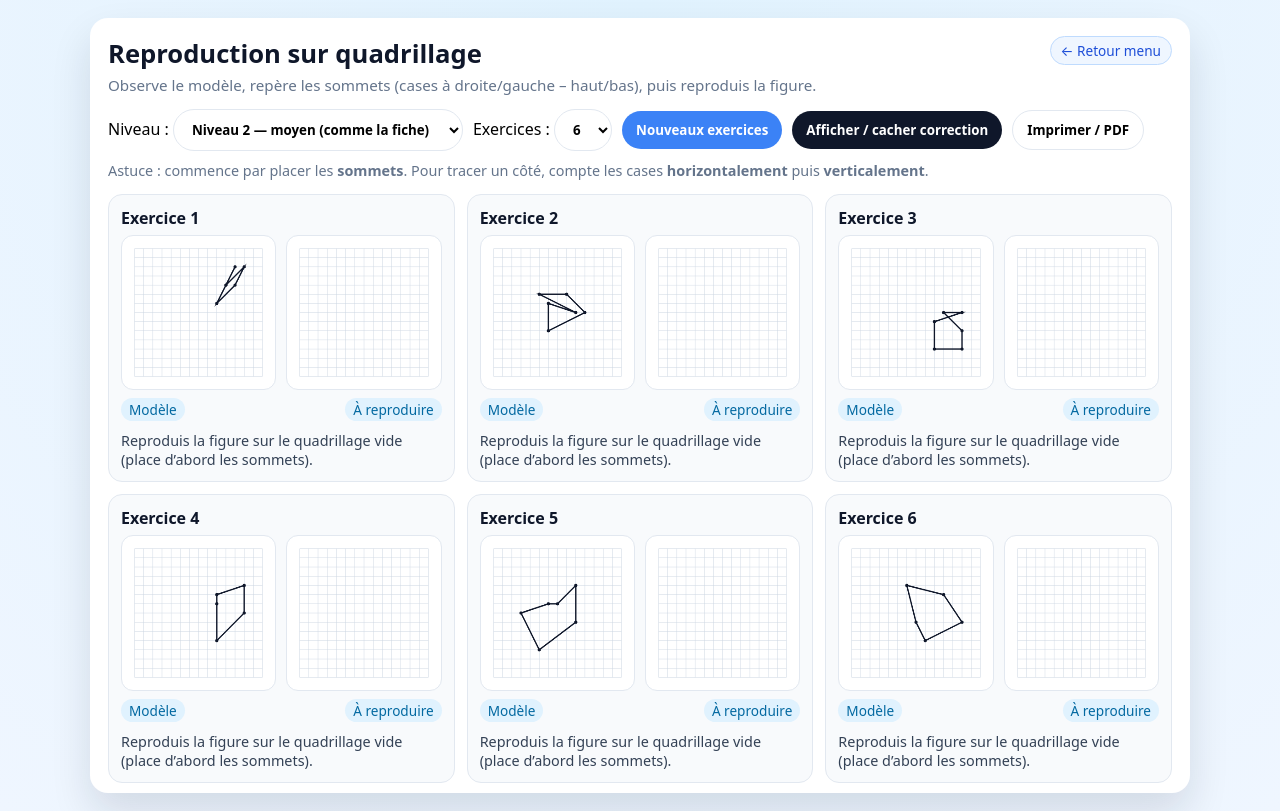
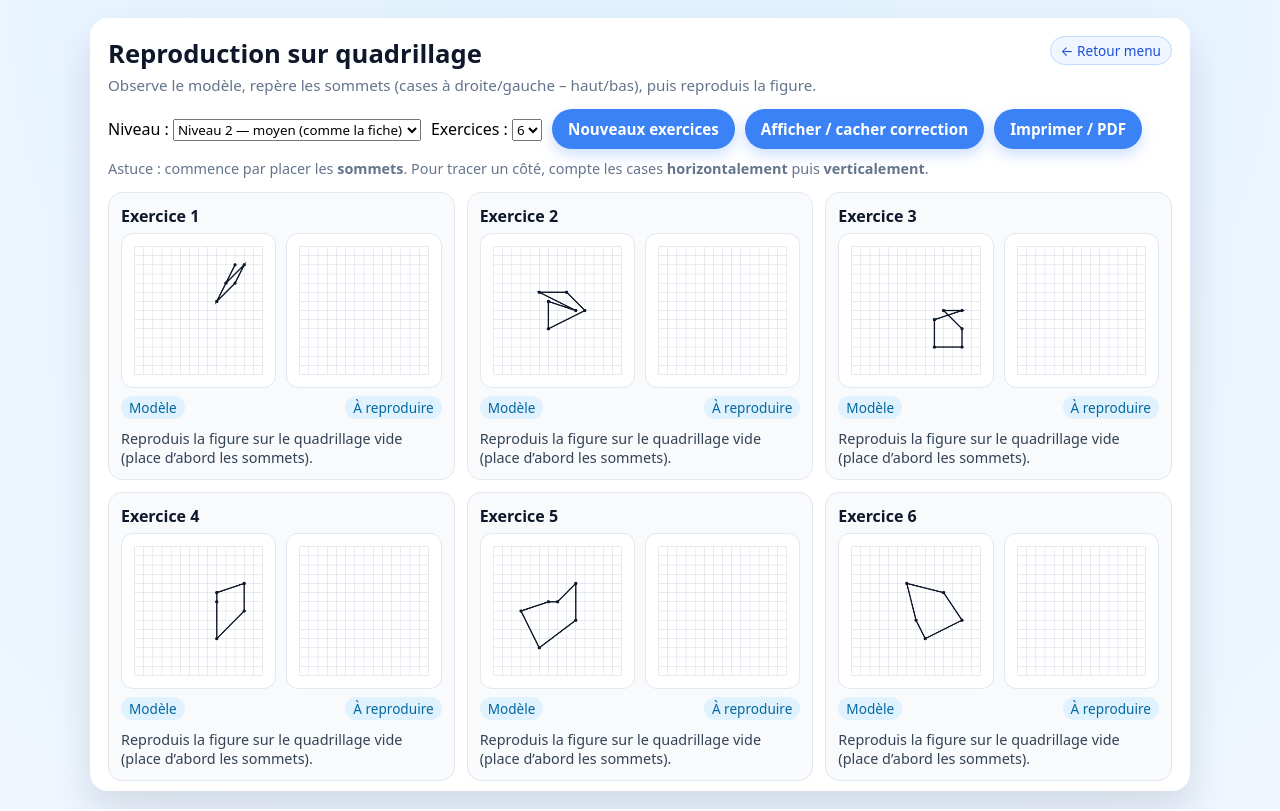
Before and after one commit to markwalt76/math, a plain HTML site: page symetrie.html in a window 1280 px wide. Drawn offline with Linux system fonts and the light colour scheme.

Commit message:
Enhance button styles with hover and active states
Refactor button styles for improved appearance and interaction.

```diff
--- a/symetrie.html
+++ b/symetrie.html
@@ -23,9 +23,36 @@
     .sub { margin:4px 0 0; color:#64748b; font-size:.95rem; }
     .pill { display:inline-block; padding:4px 10px; border-radius: 999px; background:#eff6ff; border:1px solid #bfdbfe; color:#1d4ed8; font-size:.85rem; text-decoration:none; }
     .toolbar { display:flex; flex-wrap: wrap; gap:10px; margin: 14px 0 10px; align-items:center; }
-    select, button { border-radius:999px; border:1px solid #e2e8f0; padding:10px 14px; font-weight:600; background:#fff; cursor:pointer; }
-    button.primary { background:#3b82f6; color:#fff; border:none; }
-    button.dark { background:#0f172a; color:#fff; border:none; }
+    button {
+  border-radius: 999px;
+  padding: 10px 16px;
+  font-weight: 600;
+  font-size: 0.95rem;
+  cursor: pointer;
+  border: none;
+  background: #3b82f6;       /* BLEU */
+  color: white;
+  transition: background 0.15s ease, transform 0.1s ease, box-shadow 0.1s ease;
+  box-shadow: 0 6px 14px rgba(59, 130, 246, 0.25);
+}
+
+button:hover {
+  background: #2563eb;       /* bleu plus foncé */
+  transform: translateY(-1px);
+  box-shadow: 0 10px 22px rgba(59, 130, 246, 0.35);
+}
+
+button:active {
+  transform: translateY(0);
+  box-shadow: 0 4px 10px rgba(59, 130, 246, 0.25);
+}
+
+button:disabled {
+  opacity: 0.6;
+  cursor: not-allowed;
+  box-shadow: none;
+}
+
     button:disabled { opacity:.5; cursor:not-allowed; }
     .note { color:#64748b; font-size:.9rem; margin: 8px 0 14px; }
     .grid { display:grid; grid-template-columns: repeat(auto-fit, minmax(320px, 1fr)); gap:12px; }
```
